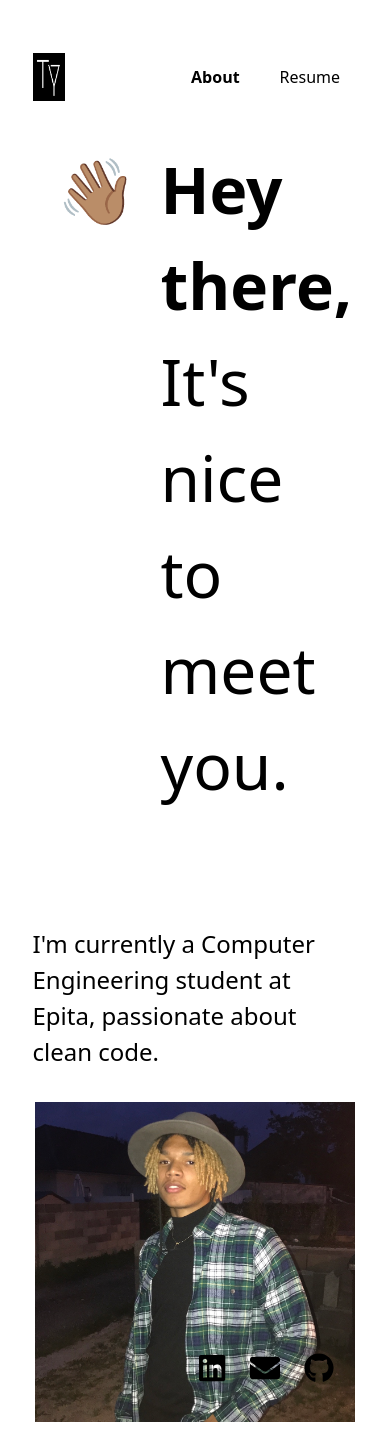
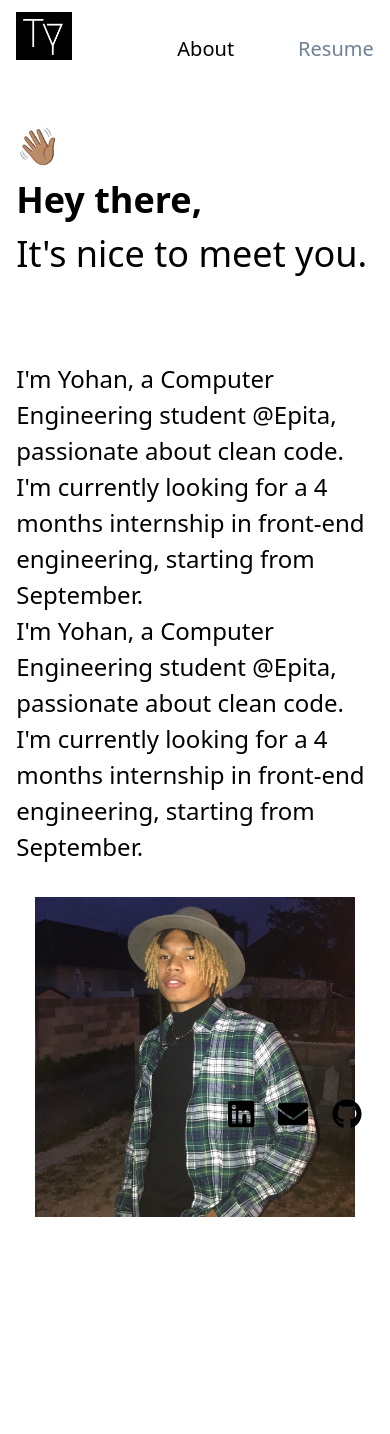
Before and after one commit to YohanTz/personal-website, a React (Create React App) app: page / in a window 390 px wide. After the commit the page ends 1217 px from the top, so only its background shows below. Built offline with nearby package versions, Linux system fonts and the light colour scheme.

Commit message:
Added styling and responsive things for mobile

```diff
--- a/src/App.js
+++ b/src/App.js
@@ -7,7 +7,7 @@ import Resume from './Views/Resume';
 
 const App = () => {
   return (
-    <div className="w-10/12 m-auto relative min-h-screen pb-3">
+    <div className="w-11/12 md:w-10/12 m-auto relative min-h-screen">
       <Router>
         <Header />
         <div className="">
--- a/src/Components/Footer.js
+++ b/src/Components/Footer.js
@@ -6,7 +6,7 @@ import { FontAwesomeIcon } from '@fortawesome/react-fontawesome';
 
 const Footer = () => {
     return (
-        <footer className="text-right mb-8 p-3 absolute bottom-0 w-full">
+        <footer className="text-right mb-20 absolute bottom-0 w-full">
             <a href="https://www.linkedin.com/in/yohan-tancrez-1302aa163" className="text-3xl p-3 text-black no-underline">
                 <FontAwesomeIcon icon={faLinkedin} />
             </a>
--- a/src/Components/Header.js
+++ b/src/Components/Header.js
@@ -5,8 +5,8 @@ import { Link } from 'react-router-dom';
 
 const Header = () => {
     return (
-        <header className="mt-8 mb-5 m-auto flex justify-between items-center">
-            <div className="flex justify-between items-center">
+        <header className="mb-8 m-auto flex sm:justify-between items-center">
+            <div className="flex flex-wrap sm:flex-no-wrap justify-between items-center">
                 <Link to="/">
                     <img className="mr-8" alt="Yohan Tancrez logo" src={Logo} style={{ height: '3em' }} />
                 </Link>
--- a/src/Components/Navigation.js
+++ b/src/Components/Navigation.js
@@ -7,19 +7,26 @@ const Navigation = () => {
             <NavLink
                 exact
                 to="/"
-                className="text-black no-underline m-5 hover:text-black"
-                activeClassName="font-bold"
+                className="text-xl text-gray-600 no-underline hover:text-black"
+                activeClassName="activeNav"
             >
                 About
             </NavLink>
 
             <NavLink
                 to="/resume"
-                className="text-black no-underline m-5 hover:text-black"
-                activeClassName="font-bold"
+                className="text-xl text-gray-600 no-underline ml-16 hover:text-black"
+                activeClassName="activeNav"
             >
                 Resume
             </NavLink>
+            {/*<NavLink
+                to="/hobbies"
+                className="text-xl text-gray-600 no-underline ml-16 hover:text-black"
+                activeClassName="activeNav"
+            >
+                Hobbies
+            </NavLink>*/}
         </nav>
     )
 }
--- a/src/Views/About.js
+++ b/src/Views/About.js
@@ -4,29 +4,37 @@ import Portrait from '../Ty.jpg';
 const Home = () => {
     return (
         <MainAnimation>
-            <div className="mb-20 flex">
-                <div className="px-6">
+            <div className="mb-20 md:flex ">
+                <div className="md:pr-6">
                     <h1 className="font-bold">
                         <span role="img" aria-label="Waving Hand">👋🏽</span>
                     </h1>
                 </div>
                 <div className="">
-                    <h1 className="font-bold">
+                    <h1 className="font-bold mainTitle">
                         Hey there,
                     </h1>
-                    <h1>
+                    <h1 className="font-medium">
                         It's nice to meet you.
                     </h1>
                 </div>
             </div>
-            <div className="flex flex-wrap justify-between">
-                <div className="flex-1">
-                    <p className="self-stretch my-8 text-2xl">
-                        I'm currently a Computer Engineering student at Epita,
-                        passionate about clean code.
-                    </p>
-                </div>
-                <div className="test flex flex-1 self-center justify-center portrait">
+
+            <div className="md:flex flex-wrap justify-between">
+                <p className="self-center my-8 text-2xl flex-1">
+                    I'm Yohan, a Computer Engineering student @Epita,
+                    passionate about clean code.
+                    <br/>
+                    I'm currently looking for a 4 months internship in front-end engineering,
+                    starting from September.
+                    <br/>
+                    I'm Yohan, a Computer Engineering student @Epita,
+                    passionate about clean code.
+                    <br/>
+                    I'm currently looking for a 4 months internship in front-end engineering,
+                    starting from September.
+                </p>
+                <div className="m-auto imgDiv flex flex-1 self-center justify-center portrait">
                     <img className="portrait" src={Portrait}></img>
                 </div>
             </div>
--- a/src/index.css
+++ b/src/index.css
@@ -1,27 +1,107 @@
 @tailwind base;
 
+a {
+  @apply text-blue-600 underline;
+}
+html {
+  margin-top: 3vw;
+}
+
+.portrait {
+   height: 20em;
+   width: 20em;
+}
+
+.imgDiv {
+   min-width: 20em;
+   min-height: 20em;
+}
+
+.activeNav {
+  color: black !important;
+  font-weight: 500
+}
+
+/*.mainTitle {
+  line-height: 3em;
+}*/
+
 h1 {
-    @apply text-6xl;
+  font-size: 36px;
+  line-height: inherit;
+}
+h2 {
+  font-size: 36px;
+  line-height: inherit;
+}
+h3 {
+  font-size: 18px;
+  line-height: inherit;
+}
+h4 {
+  font-size: 18px;
+  line-height: inherit;
+}
+h5 {
+  font-size: 16px;
+  line-height: inherit;
+}
+h6 {
+  font-size: 14px;
+  line-height: inherit;
+}
+p, li {
+  font-size: 16px;
+  line-height: 150%;
+}
+
+@media screen and (min-width: 450px) {
+  h1 {
+      font-size: calc(36px + 36 * ((100vw - 320px) / 680));
   }
   h2 {
-    @apply text-4xl;
+      font-size: calc(30px + 30 * ((100vw - 320px) / (680)));
   }
   h3 {
-    @apply text-3xl;
+      font-size: calc(18px + 18 * ((100vw - 320px) / (680)));
   }
-  a {
-    @apply text-blue-600 underline;
+  h4 {
+      font-size: calc(18px + 6 * ((100vw - 320px) / (680)));
   }
+  h5 {
+      font-size: calc(16px + 4 * ((100vw - 320px) / (680)));
+  }
+  h6 {
+      font-size: calc(14px + 2 * ((100vw - 320px) / (680)));
+  }
+  p, li {
+      font-size: calc(16px + 5 * ((100vw - 320px) / (680)));
+  }
+}
 
- .portrait {
-   height: 20em;
-   width: 20em;
- }
-
- .test {
-   min-width: 20em;
-   min-height: 20em;
- }
+@media screen and (min-width: 1000px) {
+  h1 {
+      font-size: 72px;
+  }
+  h2 {
+      font-size: 60px;
+  }
+  h3 {
+      font-size: 36px;
+  }
+  h4 {
+      font-size: 24px;
+  }
+  h5 {
+      font-size: 20px;
+  }
+  h6 {
+      font-size: 16px;
+  }
+  p, li {
+      font-size: 22px;
+  }
+}
 
 @tailwind components;
 
--- a/tailwind.config.js
+++ b/tailwind.config.js
@@ -2,6 +2,12 @@ module.exports = {
   purge: [],
   theme: {
     extend: {},
+    screens: {
+      'sm': '480px',
+      'md': '796px',
+      'lg': '992px',
+      'xl': '1200px',
+    },
   },
   variants: {},
   plugins: [],
```
